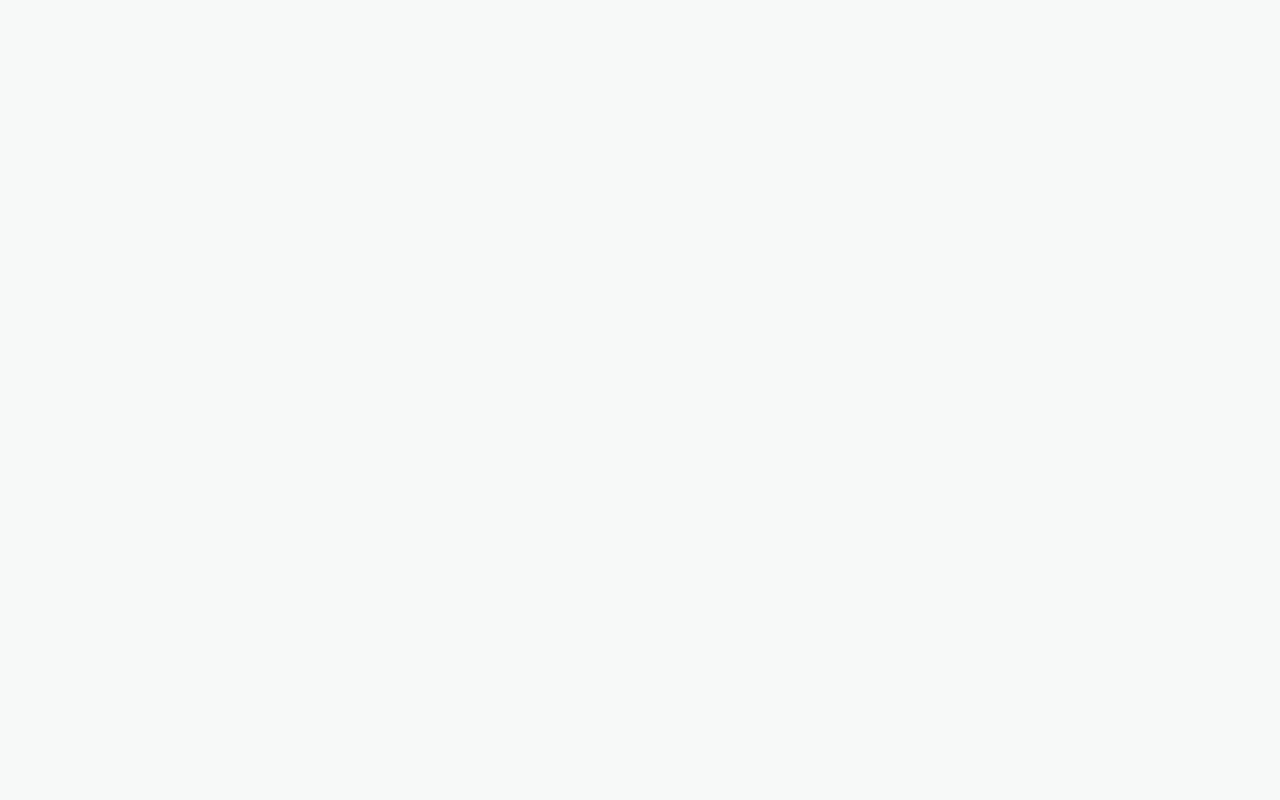
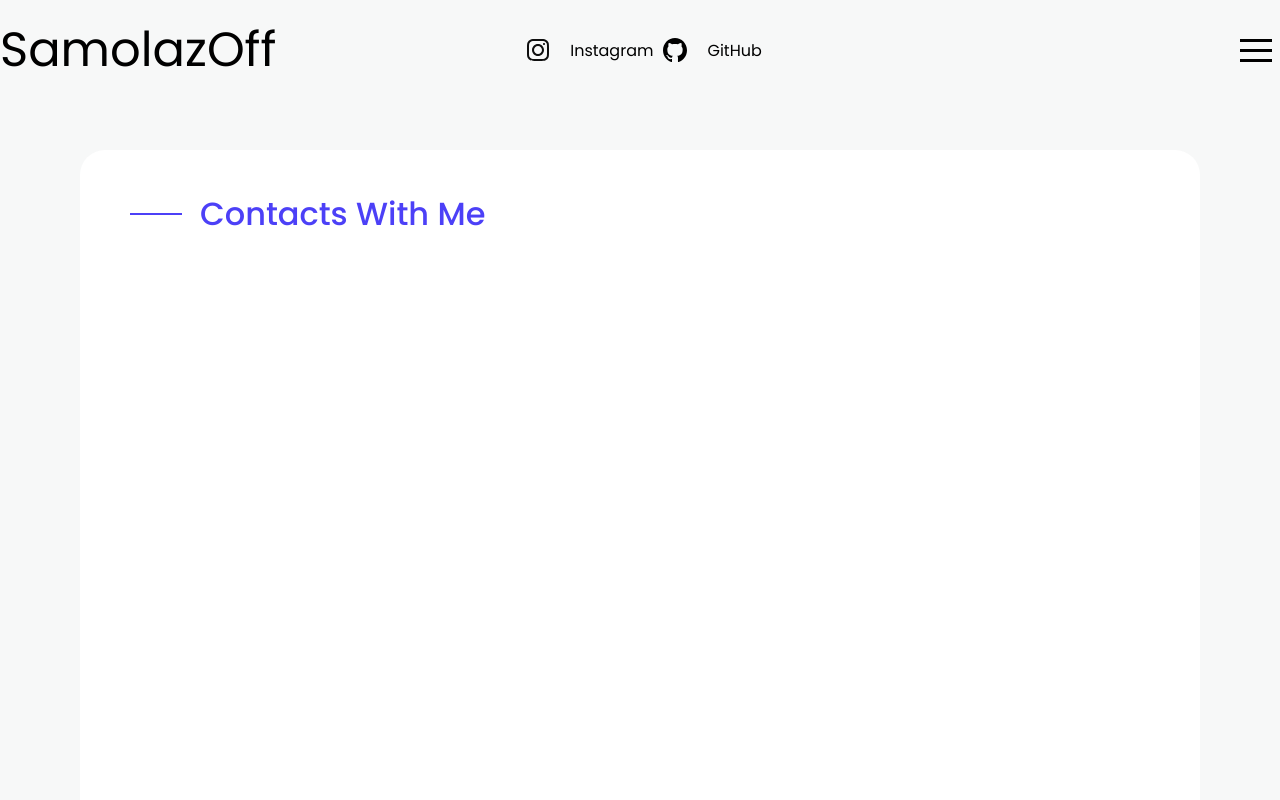
Before and after one commit to samolazoff/samolazoff-react, a React (Vite) app: page /contacts in a window 1280 px wide. Before the commit this address had no page. Shown: the top 800 px of the page. Built offline with nearby package versions, Linux system fonts and the light colour scheme.

Commit message:
Create Contacts

```diff
--- a/src/layouts/app/App.scss
+++ b/src/layouts/app/App.scss
@@ -18,7 +18,6 @@
 .container{
     max-width: 1400px;
     margin: 0 auto;
-    padding: 10px 20px;
 }
 
 .d-none{
--- /dev/null
+++ b/src/pages/Contacts/Contacts.jsx
@@ -0,0 +1,15 @@
+import './Contacts.scss';
+
+import TitleBlock from '../../components/TitleBlock/TitleBlock';
+
+const Contacts = () => {
+    return (
+        <section className='contacts'>
+            <div className="contacts-wrap">
+                <TitleBlock txt='Contacts With Me'/>
+            </div>
+        </section>
+    );
+};
+
+export default Contacts;
--- /dev/null
+++ b/src/pages/Contacts/Contacts.scss
@@ -0,0 +1,18 @@
+.contacts{
+    position: relative;
+    @include flex($dir: column, $jc: center, $ai: center);
+    width: 100%;
+    padding: 50px 10px;
+    background-image: url('../../static/img/right_bottom_triangle_high_quality.png');
+    background-repeat: no-repeat;
+    background-position: bottom;
+    background-size: contain;
+    &-wrap{
+        @include flex($dir: column, $jc: flex-start, $ai: flex-start);
+        width: 1120px;
+        height: 1480px;
+        padding: 50px;
+        background-color: #FFFFFF;
+        border-radius: 25px;
+    }
+}
--- a/src/routes/Routes.jsx
+++ b/src/routes/Routes.jsx
@@ -3,6 +3,7 @@ import { Routes, Route, BrowserRouter } from "react-router";
 import Layout from "../components/Layout/Layout";
 
 import Home from "../pages/Home/Home";
+import Contacts from '../pages/Contacts/Contacts';
 
 const AppRoutes = () => {
     return (
@@ -10,6 +11,7 @@ const AppRoutes = () => {
             <Routes>
                 <Route path="/" element  = {<Layout/>}>
                     <Route index element = {<Home/>}/>
+                    <Route path="contacts" element = {<Contacts/>}/>
                 </Route>
             </Routes>
         </BrowserRouter>
```
Also changed, not shown: src/static/img/right_bottom_triangle_high_quality.png (added).
